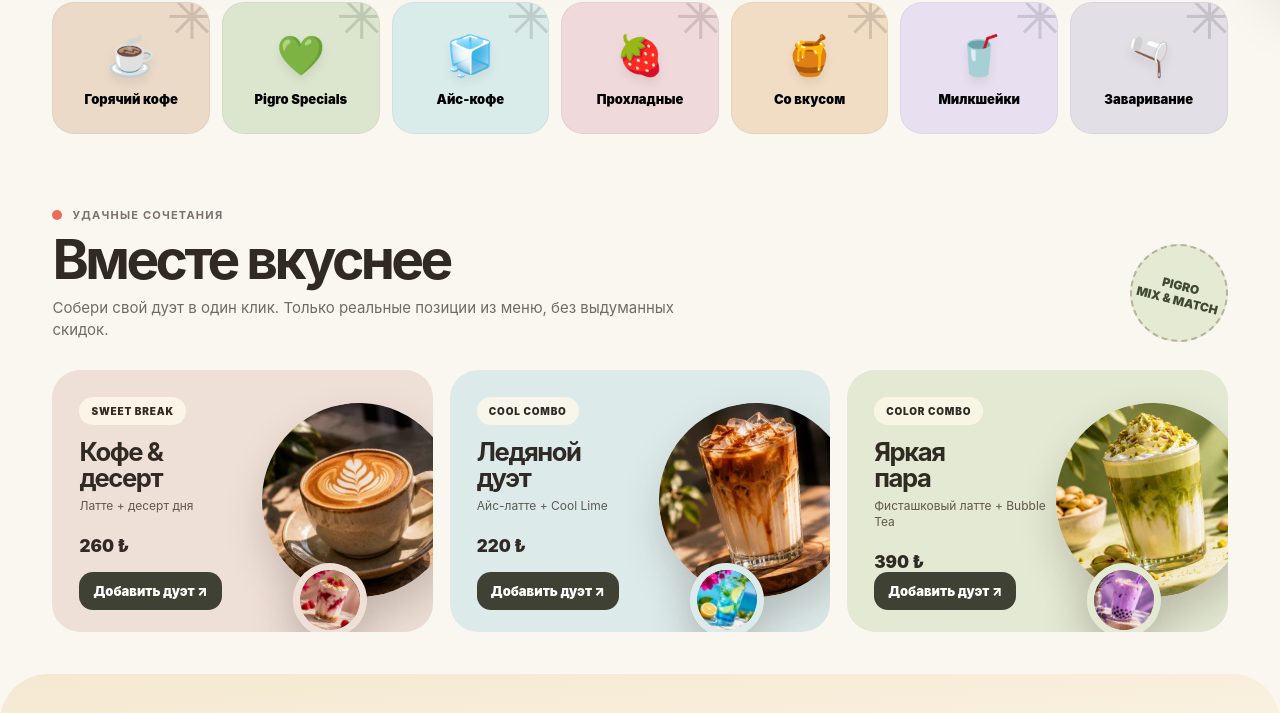
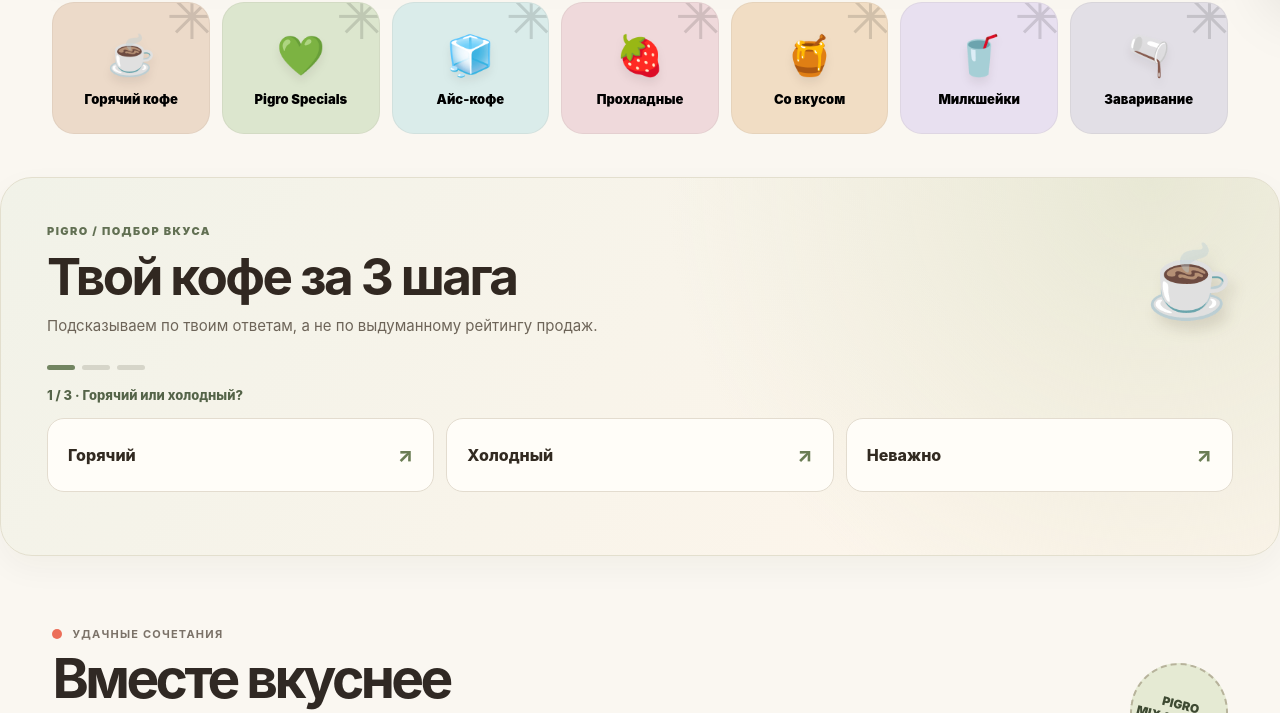
Before and after one commit to safal207/pigro-coffee-shop, a plain HTML site: page index.html in a window 1280 px wide. Shown: the part 794-1507 px from the top of the page. Drawn offline with Linux system fonts and the light colour scheme.

Commit message:
feat(pigro): activate taste-guide and feed UX without replacing existing menu

```diff
--- a/index.html
+++ b/index.html
@@ -88,6 +88,7 @@ body{background:#faf7f1;color:var(--ink)}
 @media(prefers-reduced-motion:reduce){html:focus-within{scroll-behavior:auto}*,*:before,*:after{animation-duration:.01ms!important;transition-duration:.01ms!important}}
 </style>
 
+<link rel="stylesheet" href="./experience-addon.css">
 </head>
 <body>
   <div class="topline" aria-hidden="true"><span>PIGRO · GAZİPAŞA · GOOD COFFEE</span><span>YOUR DAILY COFFEE BREAK</span><span>PIGRO · GAZİPAŞA · GOOD COFFEE</span></div>
@@ -306,4 +307,4 @@ document.addEventListener('click',e=>{
 });
 document.addEventListener('keydown',e=>{if(e.key==='Escape')closeOverlay();if(e.key==='Tab'){const dialog=$('#productModal').classList.contains('open')?$('#productModal'):$('#cartDrawer').classList.contains('open')?$('#cartDrawer'):null;if(!dialog)return;const elems=$$('button:not(:disabled), input:not(:disabled),select:not(:disabled),a[href]',dialog).filter(el=>el.offsetParent!==null);if(!elems.length)return;const first=elems[0],last=elems.at(-1);if(e.shiftKey&&document.activeElement===first){e.preventDefault();last.focus();}else if(!e.shiftKey&&document.activeElement===last){e.preventDefault();first.focus();}}});
 renderAll();
-</script></body></html>
+</script><script src="./experience-addon.js" defer></script></body></html>
```
